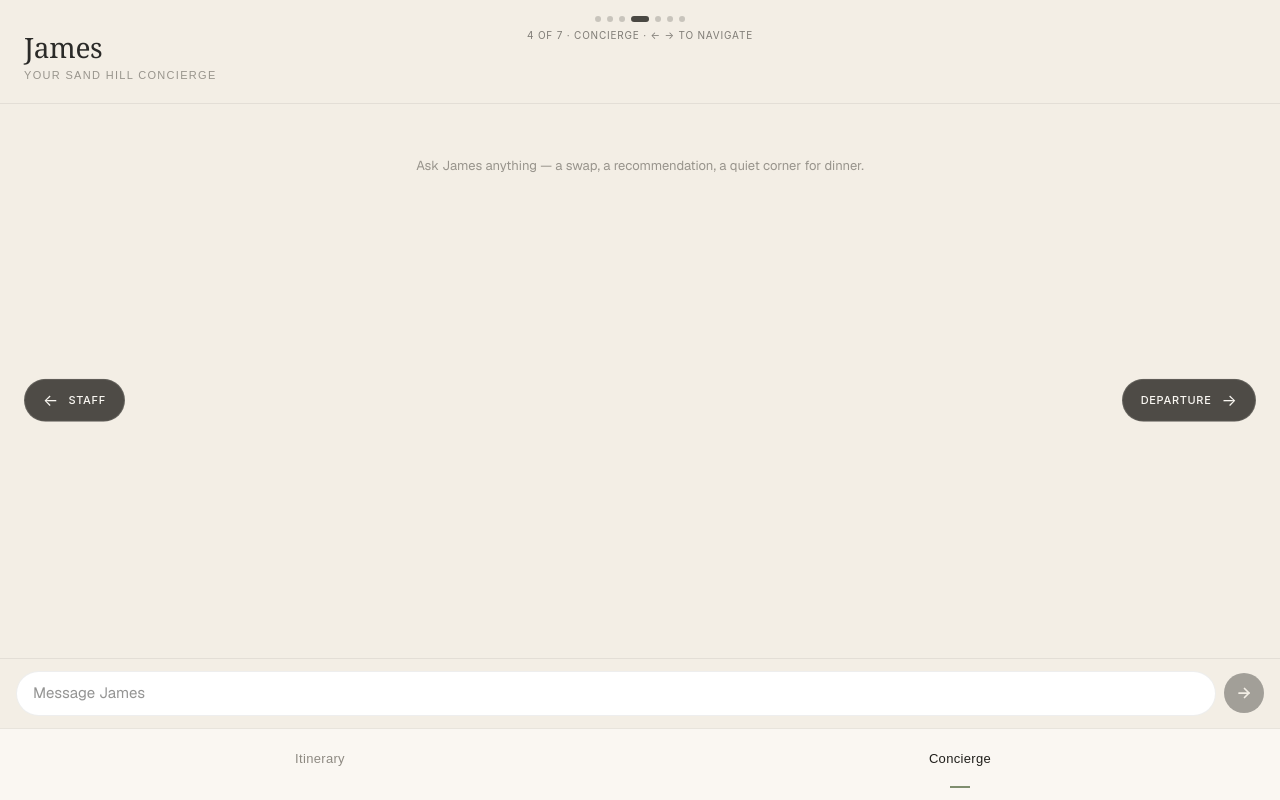
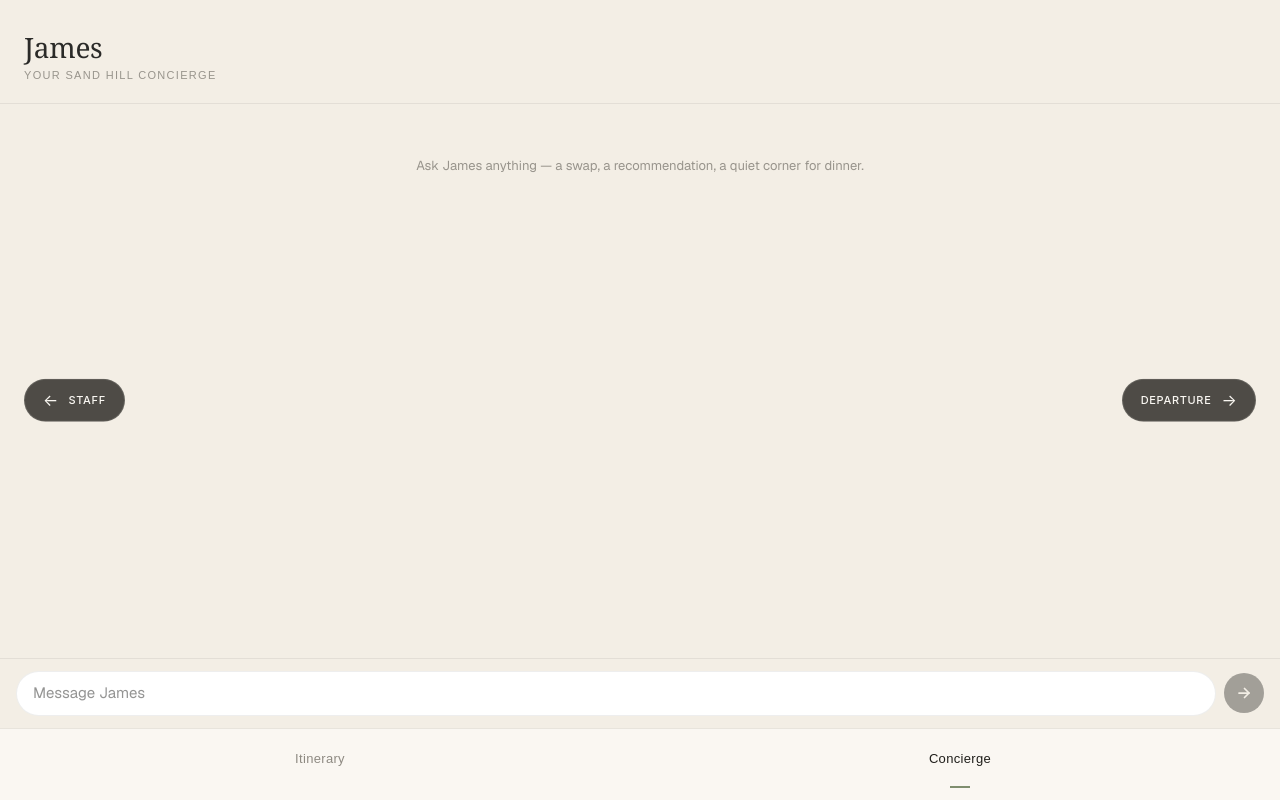
Before and after one commit to potable-anarchy/sand-hill-hackathon-the-passport, a Next.js app: page /passport/concierge in a window 1280 px wide. Built offline with nearby package versions, Linux system fonts and the light colour scheme.

Commit message:
Drop step indicator entirely; side pills + arrow keys are enough

```diff
--- a/src/components/DemoNav.tsx
+++ b/src/components/DemoNav.tsx
@@ -65,26 +65,6 @@ export default function DemoNav() {
           <span style={chevronStyle}>→</span>
         </Link>
       )}
-      <div style={indicatorStyle}>
-        <div style={dotsStyle}>
-          {STEPS.map((s, i) => (
-            <span
-              key={s.path}
-              style={{
-                ...dotStyle,
-                background:
-                  i === idx
-                    ? "rgba(31, 30, 26, 0.8)"
-                    : "rgba(31, 30, 26, 0.2)",
-                width: i === idx ? 18 : 6,
-              }}
-            />
-          ))}
-        </div>
-        <div style={stepTextStyle}>
-          {idx + 1} of {STEPS.length} · {STEPS[idx].label} · ← → to navigate
-        </div>
-      </div>
       <style
         dangerouslySetInnerHTML={{
           __html: `
```
